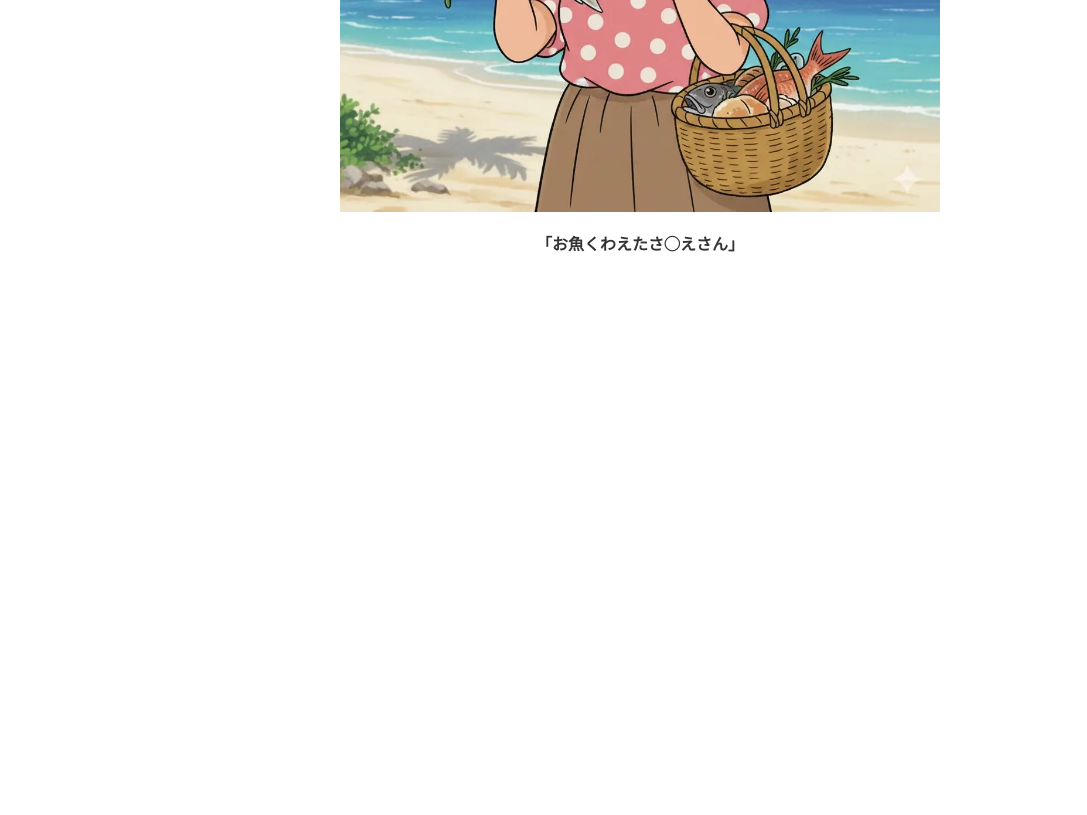
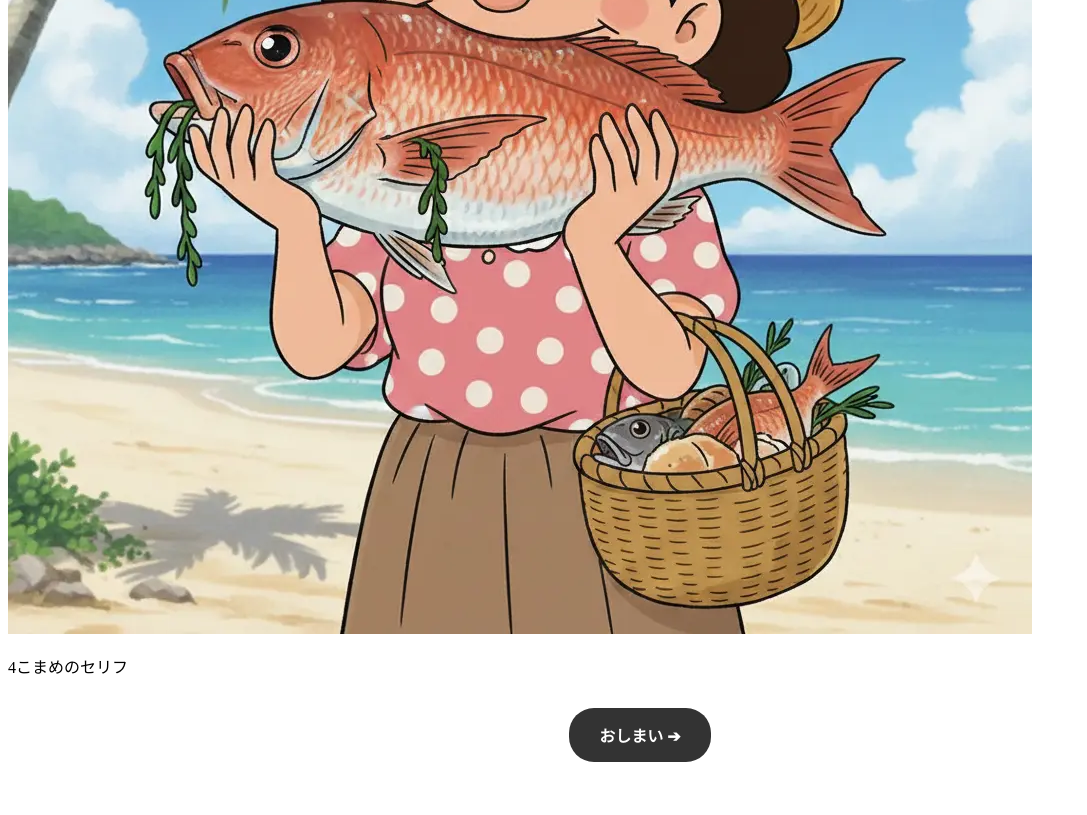
Before and after one commit to ysfmDan/manga-site, a plain HTML site: page testing2/4komame.html in a window 1280 px wide. Shown: the part 398-1213 px from the top of the page, without its empty margins (0-1087 px from the left). Before the commit the page ends 800 px from the top, so only its background shows below. Drawn offline with Linux system fonts and the light colour scheme.

Commit message:
rsync.sh

```diff
--- a/a3.html
+++ b/testing2/4komame.html
@@ -11,8 +11,11 @@
 
 <body>
     <div class="manga-panel">
-        <img src="a.webp" alt="1コマ目">
-        <p>「お魚くわえたさ◯えさん」</p>
+        <img src="a4.webp" alt="4コマ目">
+        <p>4こまめのセリフ</p>
     </div>
 </body>
+<div class="nav-links">
+    <a href="index.html" class="next-btn">おしまい ➔</a>
+</div>
 </html>
--- /dev/null
+++ b/testing2/manga_style.css
@@ -0,0 +1,15 @@
+.nav-links {
+    text-align: center;
+    margin-top: 30px;
+    padding-bottom: 50px;
+}
+
+.next-btn {
+    display: inline-block;
+    background-color: #333;
+    color: #fff;
+    padding: 15px 30px;
+    text-decoration: none;
+    border-radius: 25px;
+    font-weight: bold;
+}
```
Also changed, not shown: a1.html (deleted, +0 -15 lines), testing2/1komame.html (added, +9 -0 lines), testing2/2komame.html (renamed from a2.html, +6 -3 lines), testing2/3komame.html (added, +21 -0 lines), testing2/index.html (added, +21 -0 lines), testing2/a1.webp (renamed from testing/a1.webp), testing2/a2.webp (added), testing2/a3.webp (added), testing2/a4.webp (added), 2 other files.
